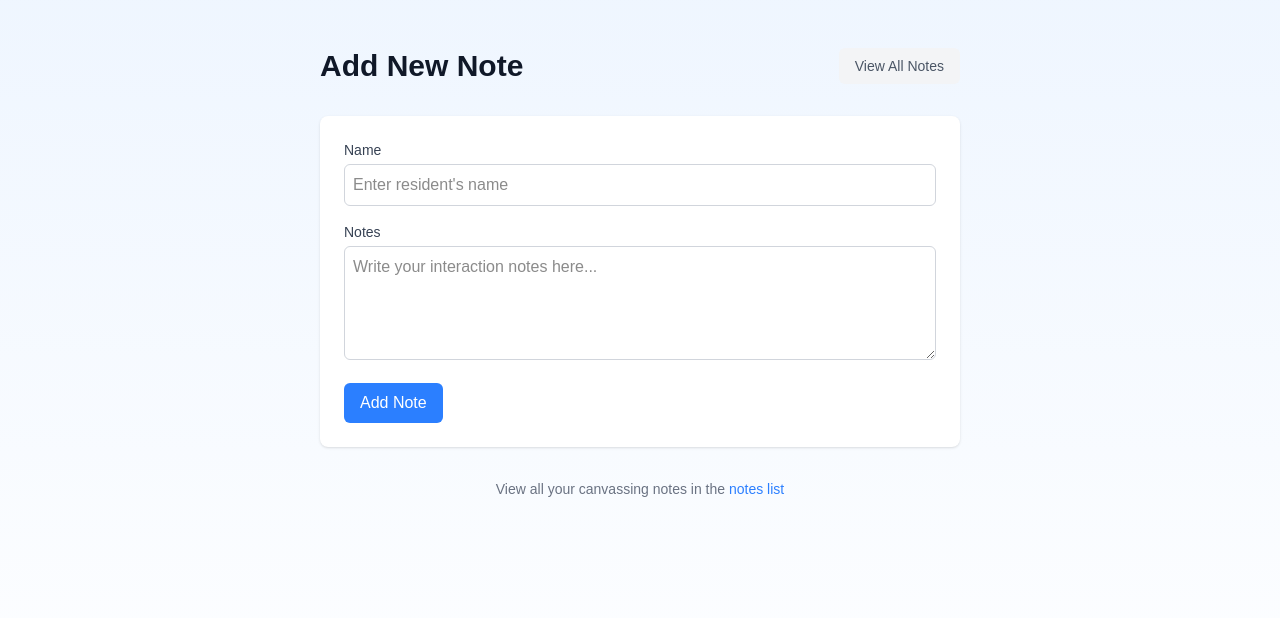
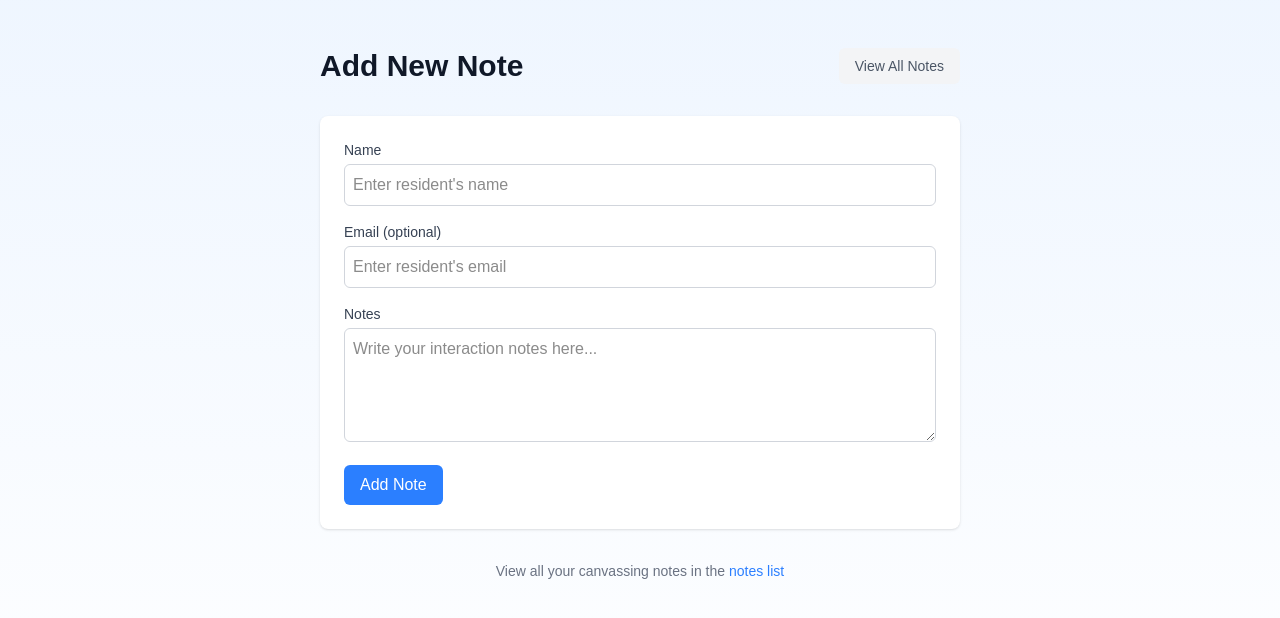
Before and after one commit to trancjessica/canvassing-app, a Next.js app: page / in a window 1280 px wide. Shown: the top 618 px of the page. Built offline with nearby package versions, Linux system fonts and the light colour scheme.

Commit message:
Update components with email field

```diff
--- a/src/components/NoteForm.tsx
+++ b/src/components/NoteForm.tsx
@@ -3,7 +3,7 @@
 import { useState } from 'react';
 
 interface NoteFormProps {
-  onSubmit: (name: string, notes: string) => void;
+  onSubmit: (name: string, email: string | null, notes: string) => void;
   isSubmitting?: boolean;
 }
 
@@ -12,6 +12,7 @@ interface NoteFormProps {
  */
 export function NoteForm({ onSubmit, isSubmitting = false }: NoteFormProps) {
   const [name, setName] = useState('');
+  const [email, setEmail] = useState('');
   const [notes, setNotes] = useState('');
 
   const handleSubmit = (e: React.FormEvent) => {
@@ -21,10 +22,12 @@ export function NoteForm({ onSubmit, isSubmitting = false }: NoteFormProps) {
 
     // Use trim to remove trailing whitespaces
     if (name.trim() && notes.trim()) {
-      onSubmit(name, notes);
+      // Pass null if email is empty, otherwise pass the trimmed email
+      onSubmit(name, email.trim() || null, notes);
 
       // Clear form fields after submission
       setName('');
+      setEmail('');
       setNotes('');
     }
   };
@@ -43,6 +46,19 @@ export function NoteForm({ onSubmit, isSubmitting = false }: NoteFormProps) {
             onChange={(e) => setName(e.target.value)}
             className="mt-1 w-full rounded-md border border-gray-300 p-2 focus:border-blue-500 focus:outline-none"
             placeholder="Enter resident's name"
+          />
+        </div>
+        <div>
+          <label htmlFor="email" className="block text-sm font-medium text-gray-700">
+            Email (optional)
+          </label>
+          <input
+            type="email"
+            id="email"
+            value={email}
+            onChange={(e) => setEmail(e.target.value)}
+            className="mt-1 w-full rounded-md border border-gray-300 p-2 focus:border-blue-500 focus:outline-none"
+            placeholder="Enter resident's email"
           />
         </div>
         <div>
--- a/src/components/NoteList.tsx
+++ b/src/components/NoteList.tsx
@@ -16,7 +16,12 @@ export function NoteList({ notes }: NoteListProps) {
           className="group rounded-lg bg-white p-6 transition-all hover:bg-gray-50"
         >
           <div className="flex items-start justify-between">
-            <h3 className="font-medium text-gray-900">{note.name}</h3>
+            <div>
+              <h3 className="font-medium text-gray-900">{note.name}</h3>
+              {note.email && (
+                <p className="mt-1 text-sm text-gray-500">{note.email}</p>
+              )}
+            </div>
             <time className="text-sm text-gray-500">
               {new Date(note.timestamp).toLocaleDateString('en-US', {
                 month: 'short',
```
